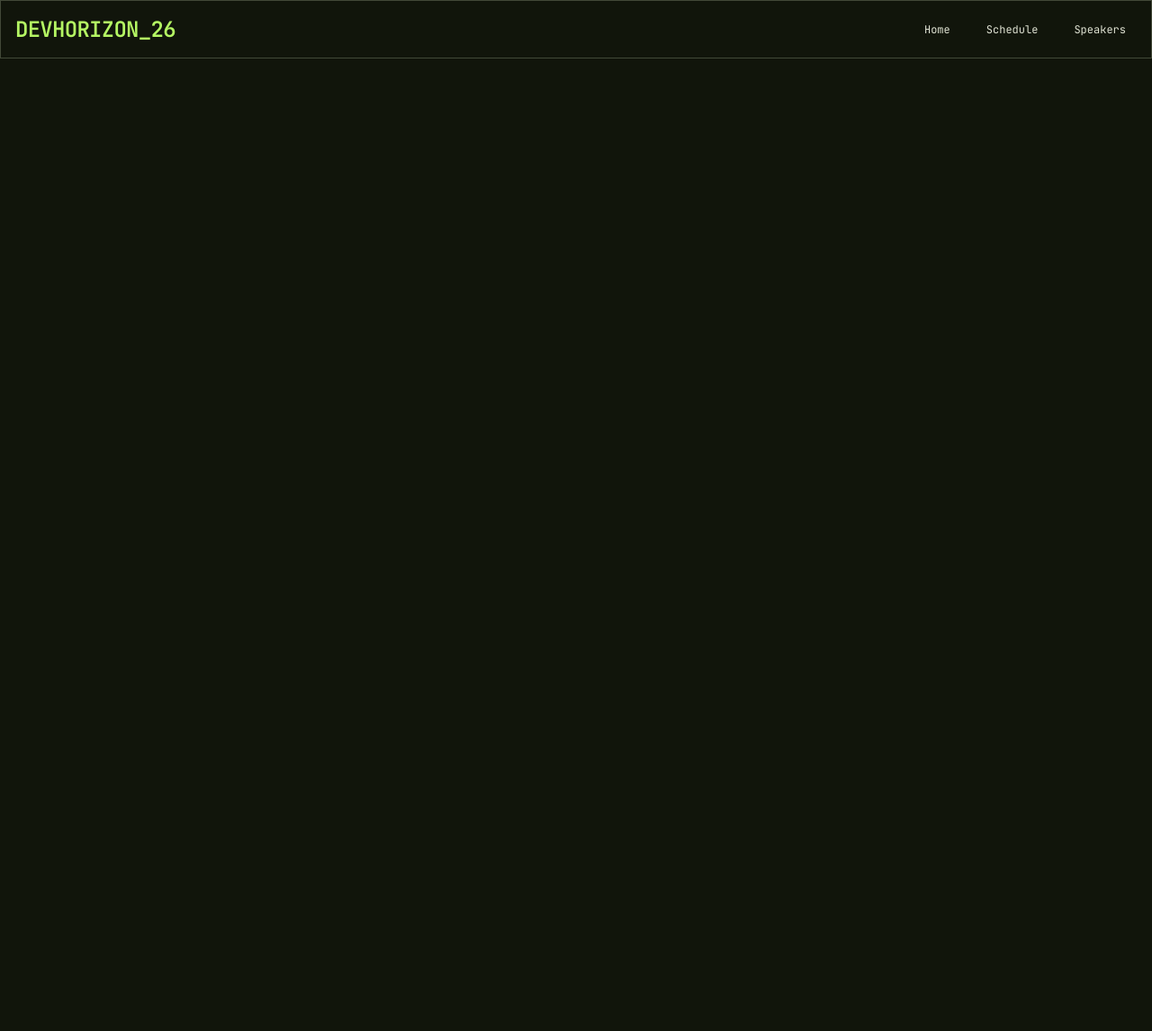
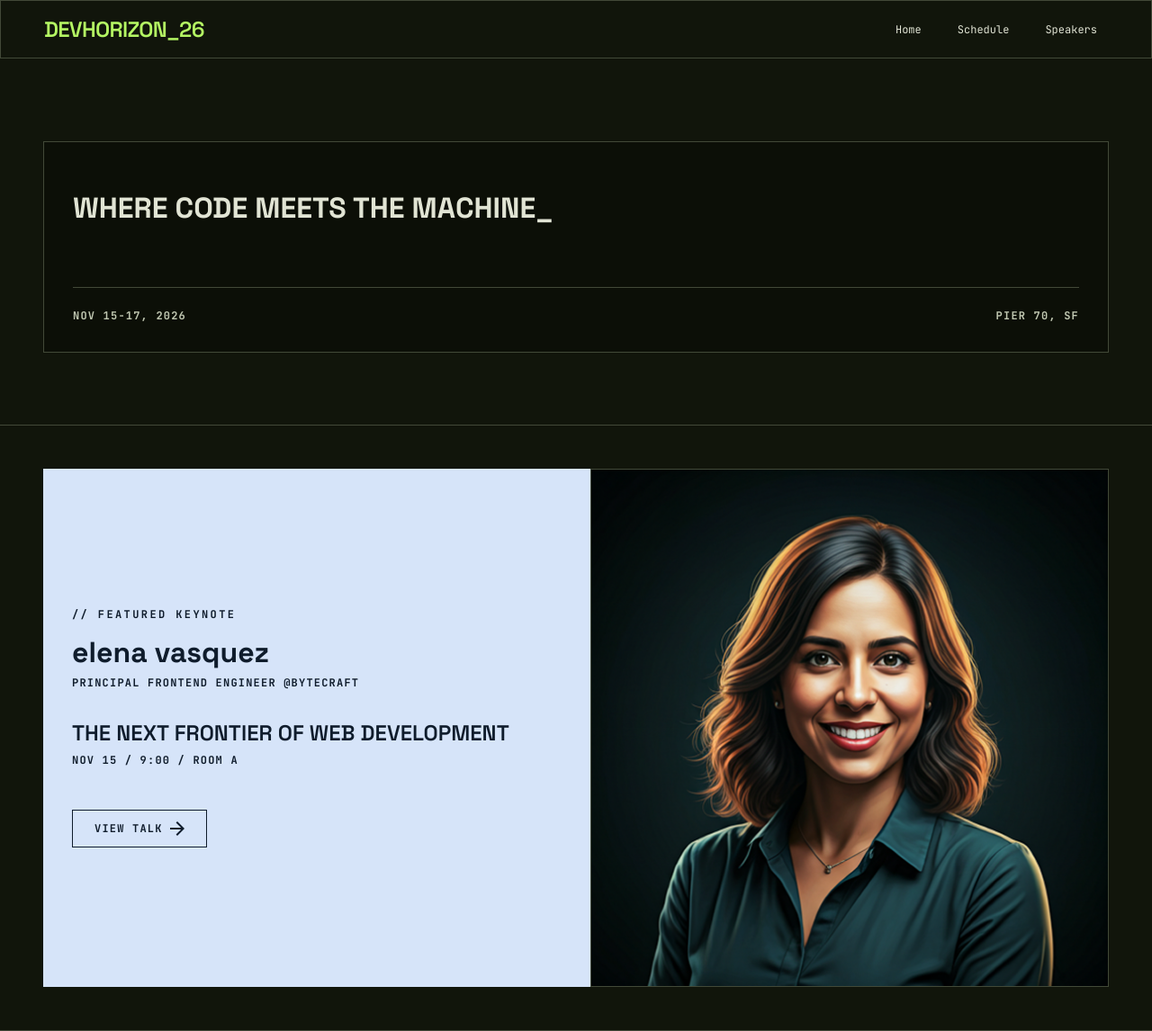
Before and after one commit to Denbor140/Devhorizon, a website built with Vite: page src/index.html in a window 1280 px wide. Shown: the whole page at 90% size. Before the commit the page ends 800 px from the top, so only its background shows below. Built offline with nearby package versions, Linux system fonts and the light colour scheme.

Commit message:
add hero and keynote section

```diff
--- a/src/css/style.css
+++ b/src/css/style.css
@@ -1,22 +1,19 @@
 @import url('https://fonts.googleapis.com/css2?family=JetBrains+Mono:ital,wght@0,100..800;1,100..800&family=Space+Grotesk:wght@300..700&display=swap');
-
-@import 'normalize.css';
 @import 'tailwindcss';
 
+@layer base {
+  @import 'normalize.css';
+}
+
+:root {
+  --font-family: 'JetBrains Mono', sans-serif;
+  --second-family: 'Space Grotesk', sans-serif;
+}
+
 body {
-  font-family: 'JetBrains Mono', 'Space Grotesk', sans-serif;
+  font-family: var(--font-family), sans-serif;
   color: #0f1c2c;
   background-color: #11150b;
-}
-
-h1,
-h2,
-h3,
-h4,
-h5,
-h6,
-p {
-  margin: 0;
 }
 
 p:last-child {
@@ -37,7 +34,6 @@ a {
 
 button {
   cursor: pointer;
-  padding: 0;
 }
 
 img,
--- a/src/index.html
+++ b/src/index.html
@@ -11,6 +11,11 @@
   <body>
     <div id="app"></div>
     <load src="./partials/header.html" />
+
+    <main>
+      <load src="./partials/hero.html" />
+      <load src="./partials/keynote.html" />
+    </main>
     <script type="module" src="./main.js"></script>
   </body>
 </html>
--- a/src/partials/header.html
+++ b/src/partials/header.html
@@ -1,11 +1,11 @@
 <header class="mb-3 border border-solid border-[#424938]">
   <div
-    class="container p-4 flex items-center justify-between max-w-full min-[1440px]:px-12"
+    class="container p-4 flex items-center justify-between max-w-full xl:px-12"
   >
     <nav class="flex items-center justify-between w-full">
       <a href="/" class="inline-block"
         ><span
-          class="text-[#b4f663] text-[24px] font-semibold leading-[1.3] tracking-[-0.03em]"
+          class="font-(family-name:--second-family) text-[#b4f663] text-[24px] font-semibold leading-[1.3] tracking-[-0.03em]"
           >DEVHORIZON_26</span
         ></a
       >
--- /dev/null
+++ b/src/partials/hero.html
@@ -0,0 +1,28 @@
+<section class="border-b border-solid border-[#424938]">
+  <div class="container max-w-full px-4 py-12 xl:px-12 xl:py-20">
+    <div
+      class="p-8 border border-solid border-[#424938] bg-[#0c0f07] flex flex-col gap-12 min-[1440px]:p-12"
+    >
+      <h1
+        class="font-(family-name:--second-family) text-[#e1e4d4] text-[32px] font-bold leading-[1.2] min-[1440px]:text-[72px] max-w-175"
+      >
+        WHERE CODE MEETS THE MACHINE_
+      </h1>
+
+      <div
+        class="border-t border-solid border-[#424938] pt-6 md:flex justify-between"
+      >
+        <p
+          class="text-[#c2c9b3] leading-[1.2] tracking-widest font-bold text-[12px] text-right"
+        >
+          NOV 15-17, 2026
+        </p>
+        <p
+          class="text-[#c2c9b3] leading-[1.2] tracking-widest font-bold text-[12px] text-right"
+        >
+          PIER 70, SF
+        </p>
+      </div>
+    </div>
+  </div>
+</section>
--- /dev/null
+++ b/src/partials/keynote.html
@@ -0,0 +1,47 @@
+<section class="border-b border-solid border-[#424938] py-12">
+  <div class="container max-w-full px-4 xl:px-12">
+    <div class="md:flex flex-row-reverse">
+      <div class="border border-[#424938] w-full">
+        <img src="../img/Elena-Vasquez-keynote.png" alt="Elena-Vasquez" />
+      </div>
+      <div class="bg-[#d6e4f9] p-8 w-full flex flex-col justify-center">
+        <span
+          class="block font-bold text-[12px] text-[#0f1c2c] leading-[1.2] tracking-[0.2em] mb-4"
+          >// FEATURED KEYNOTE</span
+        >
+        <h2
+          class="font-(family-name:--second-family) font-bold text-[32px] text-[#0f1c2c] leading-[1.2] mb-2"
+        >
+          elena vasquez
+        </h2>
+        <p
+          class="font-bold text-[12px] text-[#0f1c2c] leading-[1.2] tracking-widest mb-8"
+        >
+          PRINCIPAL FRONTEND ENGINEER @BYTECRAFT
+        </p>
+        <h3
+          class="font-(family-name:--second-family) font-semibold text-[24px] text-[#0f1c2c] leading-[1.3] mb-2"
+        >
+          THE NEXT FRONTIER OF WEB DEVELOPMENT
+        </h3>
+        <p
+          class="font-bold text-[12px] text-[#0f1c2c] leading-[1.2] tracking-widest mb-12"
+        >
+          NOV 15 / 9:00 / ROOM A
+        </p>
+        <button
+          type="button"
+          class="inline-flex items-center gap-2 border border-[#0f1c2c] px-6 py-3 self-start"
+        >
+          <span
+            class="font-bold text-[12px] text-[#0f1c2c] leading-[1.2] tracking-widest"
+            >VIEW TALK</span
+          >
+          <svg width="16" height="16" class="fill-[#0f1c2c]">
+            <use href="../img/icons.svg#icon-right"></use>
+          </svg>
+        </button>
+      </div>
+    </div>
+  </div>
+</section>
```
Also changed, not shown: src/img/Elena-Vasquez-keynote.png (added), src/img/Elena-Vasquez.png (added), src/img/James-Okonkwo.png (added), src/img/Lucas-Moreau.png (added), src/img/Naomi-Tanaka.png (added), src/img/Priya-Sharma.png (added), src/img/Ryan-O'Sullivan.png (added), src/img/Sarah-Lindström.png (added), src/img/Tom-Kowalski.png (added).
